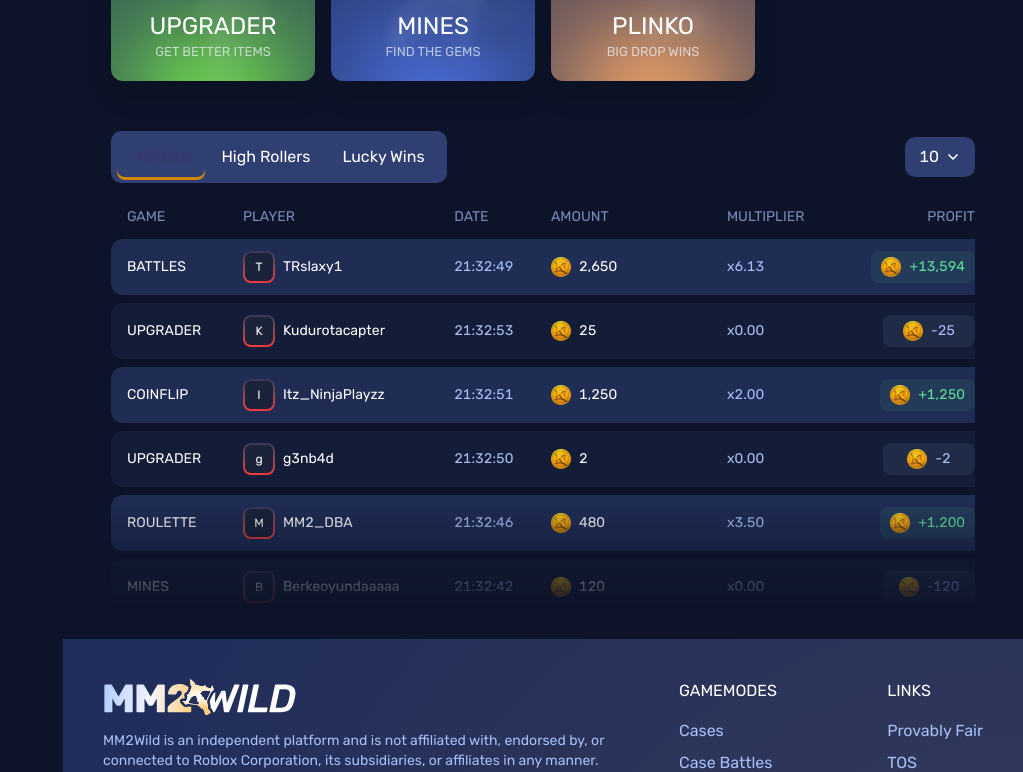
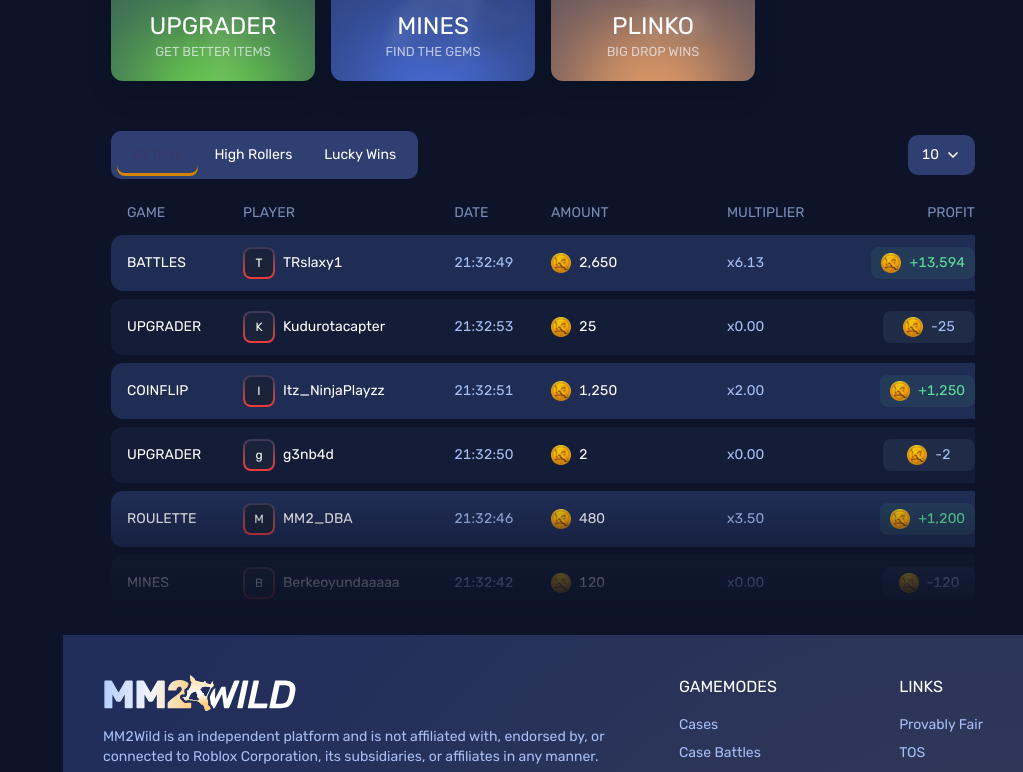
Before and after one commit to callz2smart/MM2Wild-V1.02, a React (Vite) app: page / in a window 1280 px wide. Shown: the part 940-1712 px from the top of the page, without its empty margins (257-1280 px from the left). Built offline with nearby package versions, Linux system fonts and the light colour scheme.

Commit message:
Fix verification typography and emoji

```diff
--- a/src/components/SignInModal.jsx
+++ b/src/components/SignInModal.jsx
@@ -28,7 +28,7 @@
   return (
     <div className="flex flex-col gap-5.5 h-full">
       <div className="flex flex-col gap-2">
-        <h2 className="text-lg sm:text-xl font-bold">Get Started! ðŸ‘‹</h2>
+        <h2 className="text-lg sm:text-xl font-bold">Get Started! 👋</h2>
         <p className="text-accent font-medium text-sm">
           Log in with your Roblox username, then verify your account by putting
           a verification phrase in your Roblox bio.
--- a/src/styles.css
+++ b/src/styles.css
@@ -84,7 +84,7 @@
 
 button,
 a {
-  font: inherit;
+  font-family: inherit;
 }
 
 .no-interaction {
```
